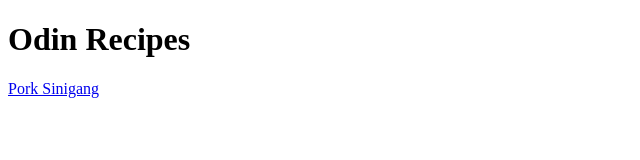
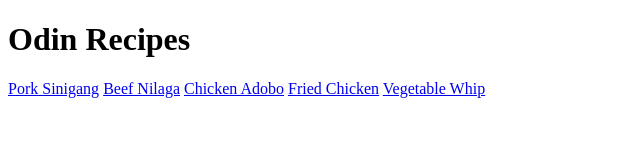
Before and after one commit to r0mrsom/odin-recipes, a plain HTML site: page index.html in a window 1280 px wide. Shown: the whole page, without its empty margins (0-640 px from the left). Drawn offline with Linux system fonts and the light colour scheme.

Commit message:
Link 4 new html in recipes folder to index.html

```diff
--- a/index.html
+++ b/index.html
@@ -8,5 +8,9 @@
     <body>
         <h1>Odin Recipes</h1>
         <a href="./recipes/sinigang-pork.html">Pork Sinigang</a>
+        <a href="./recipes/beef-nilaga.html">Beef Nilaga</a>
+        <a href="./recipes/chicken-adobo.html">Chicken Adobo</a>
+        <a href="./recipes/fried-chicken.html">Fried Chicken</a>
+        <a href="./recipes/vegetable-whip.html">Vegetable Whip</a>
     </body>
 </html>
```
